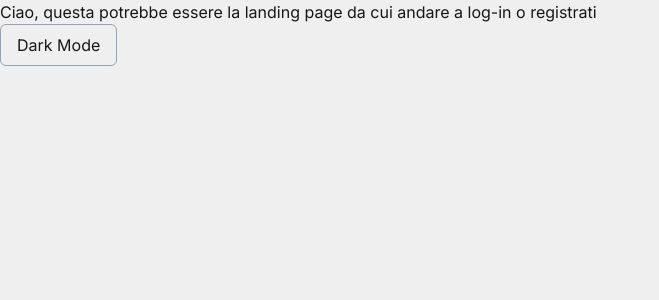
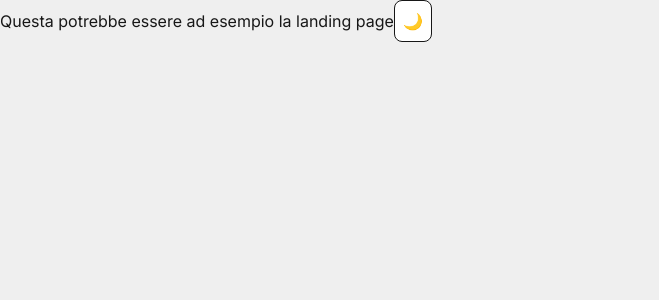
Before and after one commit to xX-ale98-Xx/omp, a Next.js app: page / in a window 1280 px wide. Shown: the top 300 px of the page, without its empty margins (0-659 px from the left). Built offline with nearby package versions, Linux system fonts and the light colour scheme; a web font is replaced by a local one.

Commit message:
Add theme provider to the app, using next-themes package for the handling of dark and light modes.

```diff
--- a/app/layout.tsx
+++ b/app/layout.tsx
@@ -1,5 +1,6 @@
 import type { Metadata } from 'next'
 import { inter, lusitana } from '@/utils/ui/fonts'
+import { ThemeProvider } from '@/providers/theme-provider'
 import '@/styles/globals.css'
 import '@/styles/personal.css'
 import '@/styles/autofillFix.css'
@@ -15,9 +16,11 @@ export default function RootLayout({
   children: React.ReactNode
 }>) {
   return (
-    <html lang="en" className="dark">
+    <html lang="en" suppressHydrationWarning>
       <body className={`${inter.className} ${inter.variable} ${lusitana.variable} antialiased`}>
-        {children}
+        <ThemeProvider attribute="class" defaultTheme="system" disableTransitionOnChange>
+          {children}
+        </ThemeProvider>
       </body>
     </html>
   )
--- a/app/login/page.tsx
+++ b/app/login/page.tsx
@@ -12,7 +12,7 @@ export default function LoginPage() {
 
   return (
     <div className="bg-background box-border flex min-h-screen w-full flex-col items-center justify-center overflow-auto p-5 md:p-8">
-      <div className="bg-background-sec border-myGray-border box-border flex w-full max-w-sm flex-1 flex-col items-center justify-between rounded-2xl border-1 p-8 shadow-lg md:max-w-md md:px-16 md:py-12">
+      <div className="bg-background-sec border-myGray-border box-border flex w-full max-w-sm flex-col items-center justify-between rounded-2xl border-1 p-8 shadow-lg md:max-w-md md:px-16 md:py-12">
         <div className="mb-4 flex w-11/12 flex-col gap-4 md:mb-6 md:w-full md:gap-8">
           {/* Logo placeholder */}
           <div className="w-full p-2 md:p-3">
--- a/app/page.tsx
+++ b/app/page.tsx
@@ -1,10 +1,11 @@
-import ThemeToggleButton from '@/components/dark-light/ThemeToggleButton'
+import ThemeToggle from '@/components/dark-light/ThemeToggleButton'
 
 export default function landingPage() {
   return (
     <div>
-      <h1>Ciao, questa potrebbe essere la landing page da cui andare a log-in o registrati</h1>
-      <ThemeToggleButton />
+      Questa potrebbe essere ad esempio la landing page
+      <ThemeToggle />
+      {/* resto del contenuto */}
     </div>
   )
 }
--- a/app/signup/page.tsx
+++ b/app/signup/page.tsx
@@ -36,7 +36,7 @@ export default function SignupPage() {
         <SignupPopup type={popupType} message={signupState.message} setShowPopup={setShowPopup} />
       )}
 
-      <div className="bg-background-sec border-myGray-border box-border flex w-full max-w-sm flex-1 flex-col items-center justify-between rounded-2xl border-1 p-8 shadow-lg md:max-w-md md:px-16 md:py-12">
+      <div className="bg-background-sec border-myGray-border box-border flex w-full max-w-sm flex-col items-center justify-between rounded-2xl border-1 p-8 shadow-lg md:max-w-md md:px-16 md:py-12">
         <div className="mb-4 flex w-11/12 flex-col gap-4 md:mb-6 md:w-full md:gap-8">
           {/* Logo placeholder */}
           <div className="w-full p-2 md:p-3">
--- a/components/dark-light/ThemeToggleButton.tsx
+++ b/components/dark-light/ThemeToggleButton.tsx
@@ -1,40 +1,27 @@
 'use client'
 
+import { useTheme } from 'next-themes'
 import { useEffect, useState } from 'react'
 
-export default function ThemeToggleButton() {
-  const [isDark, setIsDark] = useState(false)
+export default function ThemeToggle() {
+  const [mounted, setMounted] = useState(false)
+  const { theme, setTheme } = useTheme()
 
-  // Carica tema salvato all'inizio
   useEffect(() => {
-    const savedTheme = localStorage.getItem('theme')
-    if (savedTheme === 'dark') {
-      document.documentElement.classList.add('dark')
-      setIsDark(true)
-    } else {
-      document.documentElement.classList.remove('dark')
-      setIsDark(false)
-    }
+    setMounted(true)
   }, [])
 
-  const toggleTheme = () => {
-    if (isDark) {
-      document.documentElement.classList.remove('dark')
-      localStorage.setItem('theme', 'light')
-      setIsDark(false)
-    } else {
-      document.documentElement.classList.add('dark')
-      localStorage.setItem('theme', 'dark')
-      setIsDark(true)
-    }
+  if (!mounted) {
+    return <div className="h-10 w-10" />
   }
 
   return (
     <button
-      onClick={toggleTheme}
-      className="rounded-md border border-gray-400 px-4 py-2 text-sm transition-all duration-300 hover:bg-gray-200 md:text-base dark:hover:bg-gray-700"
+      onClick={() => setTheme(theme === 'dark' ? 'light' : 'dark')}
+      className="border-gray-border bg-background-sec hover:bg-gray-hover rounded-lg border-1 p-2 transition-all"
+      aria-label="Toggle theme"
     >
-      {isDark ? 'Light Mode' : 'Dark Mode'}
+      {theme === 'dark' ? '☀️' : '🌙'}
     </button>
   )
 }
--- a/package.json
+++ b/package.json
@@ -23,6 +23,7 @@
     "framer-motion": "^12.23.24",
     "lucide-react": "^0.554.0",
     "next": "15.5.2",
+    "next-themes": "^0.4.6",
     "postcss": "^8.5.6",
     "react": "19.1.0",
     "react-dom": "19.1.0",
--- /dev/null
+++ b/providers/theme-provider.tsx
@@ -0,0 +1,8 @@
+'use client'
+
+import { ThemeProvider as NextThemesProvider } from 'next-themes'
+import { type ThemeProviderProps } from 'next-themes'
+
+export function ThemeProvider({ children, ...props }: ThemeProviderProps) {
+  return <NextThemesProvider {...props}>{children}</NextThemesProvider>
+}
```
Also changed, not shown: 1 other file (tests, documents, lock files or other folders).
